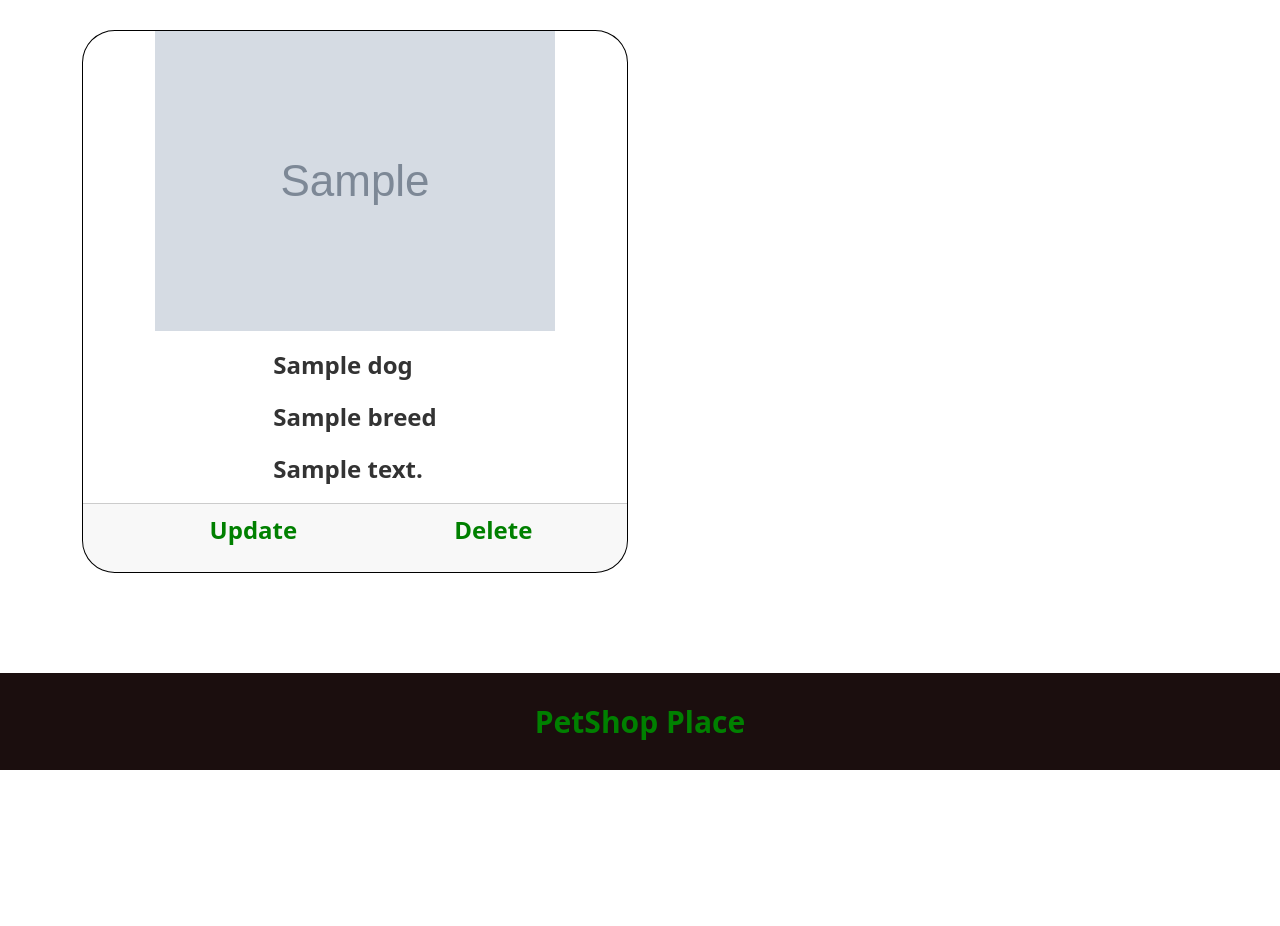
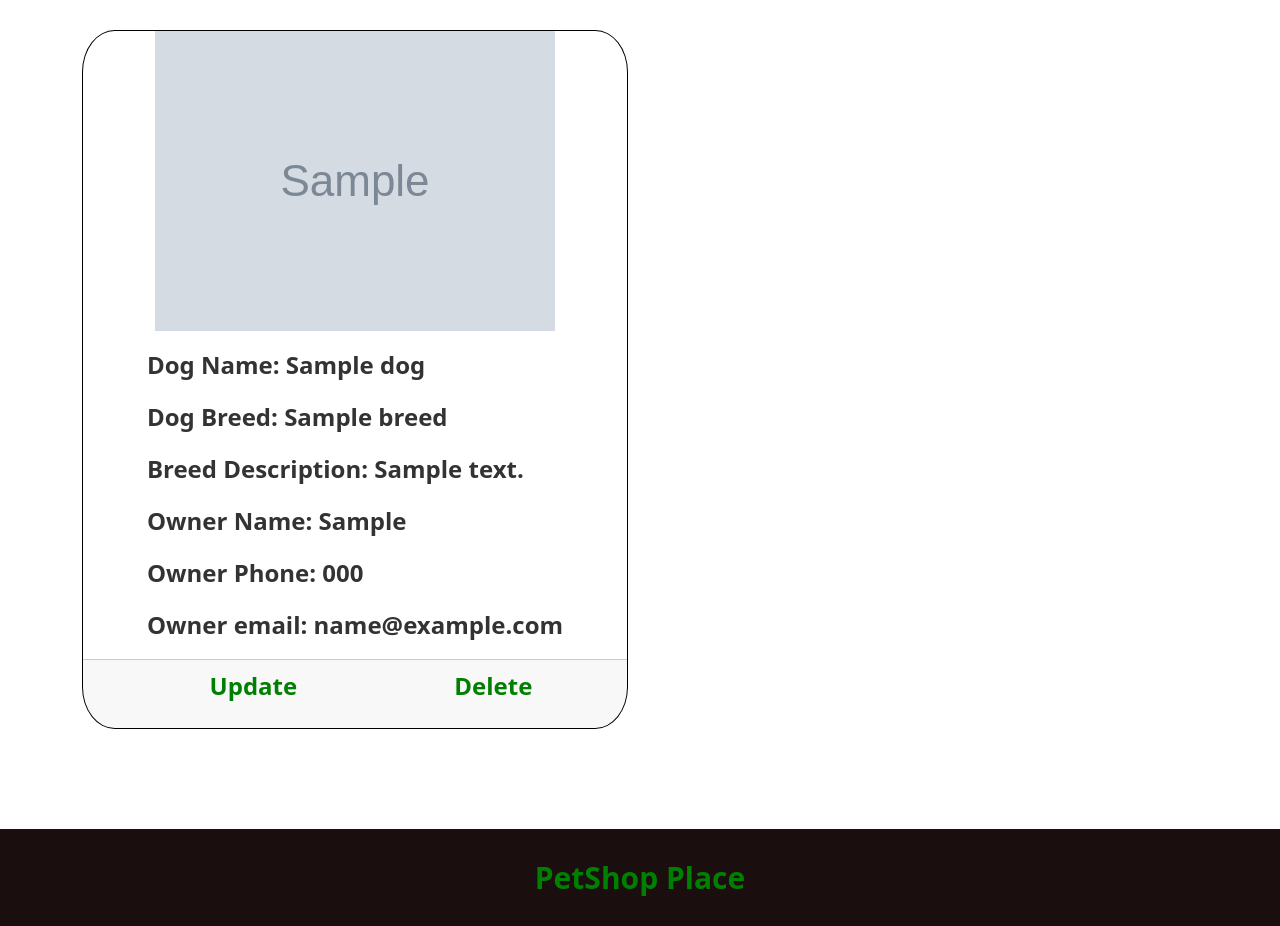
Before and after one commit to Kubanychbek-Dev/home_work_31.03.2025, a Django app: page /dogs/detail/1/ in a window 1280 px wide. Shown: the part 98-1024 px from the top of the page. Before the commit the page ends 868 px from the top, so only its background shows below. Run offline with Django 5.2, Linux system fonts and the light colour scheme; a user stored in the database is signed in; tables that the repository leaves empty hold one stand-in row (values such as "Sample post"); grey boxes marked "Sample" are stand-in pictures.

Commit message:
add new fields

```diff
--- a/dogs/admin.py
+++ b/dogs/admin.py
@@ -10,7 +10,7 @@
 
 
 @admin.register(Dog)
-class BreedAdmin(admin.ModelAdmin):
-    list_display = ("pk", "name", "breed",)
+class DogAdmin(admin.ModelAdmin):
+    list_display = ("pk", "name", "breed", "owner")
     list_filter = ("breed",)
     ordering = ("name",)
--- a/dogs/templates/dogs/detail.html
+++ b/dogs/templates/dogs/detail.html
@@ -10,9 +10,12 @@
                 <img class="dog-detail-img"
                 src="{{ object.img|dogs_media }}" alt="{{ object.breed.name }}">
                 <div class="card-body">
-                    <p class="card-text dog-name">{{ object.name }}</p>
-                    <p class="card-text">{{ object.breed.name }}</p>
-                    <p class="card-text">{{ object.breed.description }}</p>
+                    <p class="card-text dog-name"><span class="dog_description">Dog Name:</span> {{ object.name }}</p>
+                    <p class="card-text"><span class="dog_description">Dog Breed:</span> {{ object.breed.name }}</p>
+                    <p class="card-text"><span class="dog_description">Breed Description:</span> {{ object.breed.description }}</p>
+                    <p class="card-text"><span class="dog_description">Owner Name:</span> {{ object.owner.first_name|default:"Not specified" }}</p>
+                    <p class="card-text"><span class="dog_description">Owner Phone:</span> {{ object.owner.phone|default:"Not specified" }}</p>
+                    <p class="card-text"><span class="dog_description">Owner email:</span> {{ object.owner.email|default:"Not specified" }}</p>
                 </div>
                 <div class="card-footer">
                     <ul class="detail-links">
```
Also changed, not shown: media/dogs/BREED_Hero_Mobile_0112_german_shepherd_6QDpQ7l.jpg (added).
